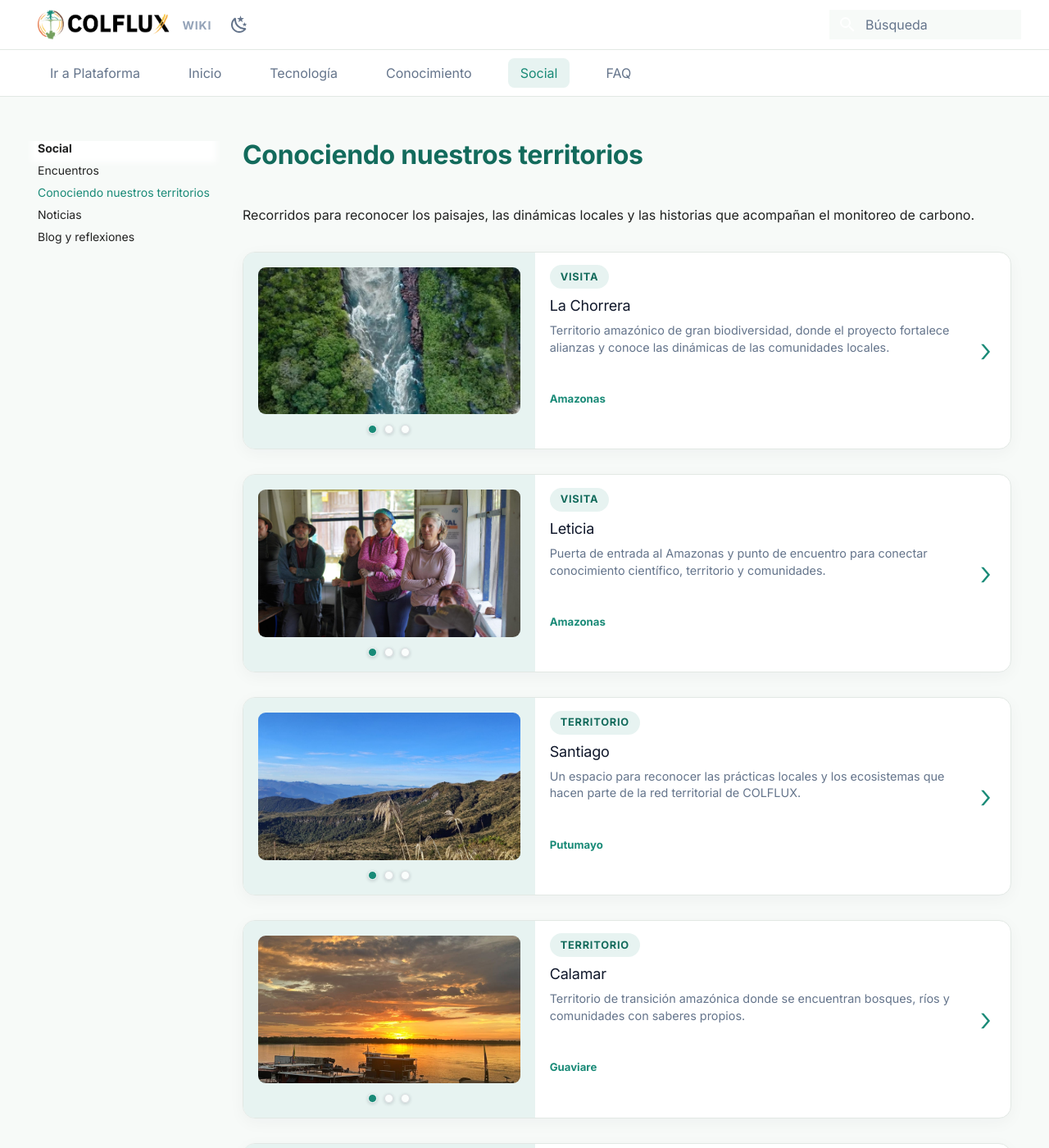
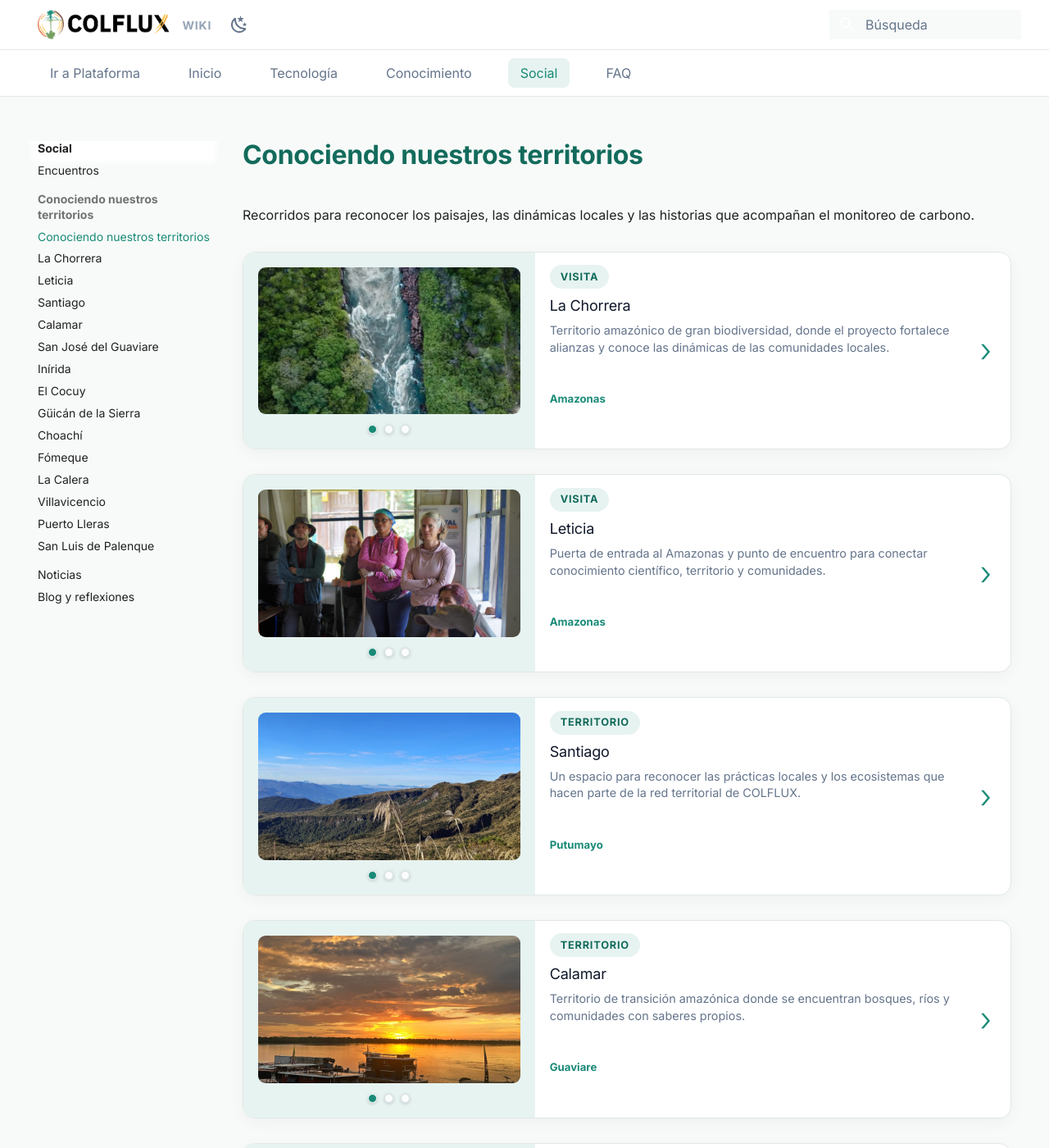
Before and after one commit to colflux/context, an MkDocs documentation site: the page built from docs/social/territorios.md, in a window 1280 px wide and 1400 px high. Shown: the whole window at 82% size. Built offline with MkDocs 1.6.1 and Material for MkDocs 9.7.7, drawn with Linux system fonts in a browser that asks for light colours.

```diff
--- a/docs/social/territorios.md
+++ b/docs/social/territorios.md
@@ -9,7 +9,7 @@ Recorridos para reconocer los paisajes, las dinámicas locales y las historias q
 
 <div class="territories-grid">
 
-<article class="territory-card">
+<a class="territory-card" href="territorios/la-chorrera/">
   <div class="territory-gallery">
     <input type="radio" name="gallery-la-chorrera" id="la-chorrera-1" checked>
     <input type="radio" name="gallery-la-chorrera" id="la-chorrera-2">
@@ -22,71 +22,71 @@ Recorridos para reconocer los paisajes, las dinámicas locales y las historias q
     <div class="territory-dots" aria-label="Fotos de La Chorrera"><label for="la-chorrera-1" aria-label="Ver foto 1"></label><label for="la-chorrera-2" aria-label="Ver foto 2"></label><label for="la-chorrera-3" aria-label="Ver foto 3"></label></div>
   </div>
   <div class="territory-card-body"><span class="territory-tag">Visita</span><h3>La Chorrera</h3><p>Territorio amazónico de gran biodiversidad, donde el proyecto fortalece alianzas y conoce las dinámicas de las comunidades locales.</p><div class="territory-meta">Amazonas</div></div>
-</article>
+</a>
 
-<article class="territory-card">
+<a class="territory-card" href="territorios/leticia/">
   <div class="territory-gallery"><input type="radio" name="gallery-leticia" id="leticia-1" checked><input type="radio" name="gallery-leticia" id="leticia-2"><input type="radio" name="gallery-leticia" id="leticia-3"><div class="territory-slides"><img src="../../assets/territorios/leticia-1.jpg" alt="Amacayacu, Leticia"><img src="../../assets/territorios/leticia-2.jpg" alt="Paisaje de Amacayacu, Leticia"><img src="../../assets/territorios/leticia-3.jpg" alt="Paisaje amazónico de Leticia"></div><div class="territory-dots" aria-label="Fotos de Leticia"><label for="leticia-1" aria-label="Ver foto 1"></label><label for="leticia-2" aria-label="Ver foto 2"></label><label for="leticia-3" aria-label="Ver foto 3"></label></div></div>
   <div class="territory-card-body"><span class="territory-tag">Visita</span><h3>Leticia</h3><p>Puerta de entrada al Amazonas y punto de encuentro para conectar conocimiento científico, territorio y comunidades.</p><div class="territory-meta">Amazonas</div></div>
-</article>
+</a>
 
-<article class="territory-card">
+<a class="territory-card" href="territorios/santiago/">
   <div class="territory-gallery"><input type="radio" name="gallery-santiago" id="santiago-1" checked><input type="radio" name="gallery-santiago" id="santiago-2"><input type="radio" name="gallery-santiago" id="santiago-3"><div class="territory-slides"><img src="../../assets/territorios/putumayo-1.jpg" alt="Paisaje de Santiago"><img src="../../assets/territorios/putumayo-2.jpg" alt="Territorio de Santiago"><img src="../../assets/territorios/putumayo-3.jpg" alt="Ecosistema de Santiago"></div><div class="territory-dots" aria-label="Fotos de Santiago"><label for="santiago-1" aria-label="Ver foto 1"></label><label for="santiago-2" aria-label="Ver foto 2"></label><label for="santiago-3" aria-label="Ver foto 3"></label></div></div>
   <div class="territory-card-body"><span class="territory-tag">Territorio</span><h3>Santiago</h3><p>Un espacio para reconocer las prácticas locales y los ecosistemas que hacen parte de la red territorial de COLFLUX.</p><div class="territory-meta">Putumayo</div></div>
-</article>
+</a>
 
-<article class="territory-card">
+<a class="territory-card" href="territorios/calamar/">
   <div class="territory-gallery"><input type="radio" name="gallery-calamar" id="calamar-1" checked><input type="radio" name="gallery-calamar" id="calamar-2"><input type="radio" name="gallery-calamar" id="calamar-3"><div class="territory-slides"><img src="../../assets/territorios/guaviare-1.jpg" alt="Paisaje de Calamar"><img src="../../assets/territorios/guaviare-2.jpg" alt="Humedal de Calamar"><img src="../../assets/territorios/guaviare-3.jpg" alt="Territorio de Calamar"></div><div class="territory-dots" aria-label="Fotos de Calamar"><label for="calamar-1" aria-label="Ver foto 1"></label><label for="calamar-2" aria-label="Ver foto 2"></label><label for="calamar-3" aria-label="Ver foto 3"></label></div></div>
   <div class="territory-card-body"><span class="territory-tag">Territorio</span><h3>Calamar</h3><p>Territorio de transición amazónica donde se encuentran bosques, ríos y comunidades con saberes propios.</p><div class="territory-meta">Guaviare</div></div>
-</article>
+</a>
 
-<article class="territory-card">
+<a class="territory-card" href="territorios/san-jose-del-guaviare/">
   <div class="territory-gallery"><input type="radio" name="gallery-san-jose" id="san-jose-1" checked><input type="radio" name="gallery-san-jose" id="san-jose-2"><input type="radio" name="gallery-san-jose" id="san-jose-3"><div class="territory-slides"><img src="../../assets/territorios/guaviare-1.jpg" alt="Paisaje de San José del Guaviare"><img src="../../assets/territorios/guaviare-2.jpg" alt="Humedal de San José del Guaviare"><img src="../../assets/territorios/guaviare-3.jpg" alt="Territorio de San José del Guaviare"></div><div class="territory-dots" aria-label="Fotos de San José del Guaviare"><label for="san-jose-1" aria-label="Ver foto 1"></label><label for="san-jose-2" aria-label="Ver foto 2"></label><label for="san-jose-3" aria-label="Ver foto 3"></label></div></div>
   <div class="territory-card-body"><span class="territory-tag">Territorio</span><h3>San José del Guaviare</h3><p>Un paisaje de encuentro entre la Amazonía y la Orinoquía, con comunidades y ecosistemas estratégicos.</p><div class="territory-meta">Guaviare</div></div>
-</article>
+</a>
 
-<article class="territory-card">
+<a class="territory-card" href="territorios/inirida/">
   <div class="territory-gallery"><input type="radio" name="gallery-inirida" id="inirida-1" checked><input type="radio" name="gallery-inirida" id="inirida-2"><input type="radio" name="gallery-inirida" id="inirida-3"><div class="territory-slides"><img src="../../assets/territorios/inirida-1.jpg" alt="Río y selva de Inírida"><img src="../../assets/territorios/inirida-2.jpg" alt="Paisaje de Inírida"><img src="../../assets/territorios/inirida-3.jpg" alt="Bosque de Inírida"></div><div class="territory-dots" aria-label="Fotos de Inírida"><label for="inirida-1" aria-label="Ver foto 1"></label><label for="inirida-2" aria-label="Ver foto 2"></label><label for="inirida-3" aria-label="Ver foto 3"></label></div></div>
   <div class="territory-card-body"><span class="territory-tag">Territorio</span><h3>Inírida</h3><p>Territorio de ríos y sabanas amazónicas donde la biodiversidad y la cultura local orientan el diálogo.</p><div class="territory-meta">Guainía</div></div>
-</article>
+</a>
 
-<article class="territory-card">
+<a class="territory-card" href="territorios/el-cocuy/">
   <div class="territory-gallery"><input type="radio" name="gallery-cocuy" id="cocuy-1" checked><input type="radio" name="gallery-cocuy" id="cocuy-2"><input type="radio" name="gallery-cocuy" id="cocuy-3"><div class="territory-slides"><img src="../../assets/territorios/cocuy-1.jpg" alt="Montañas de El Cocuy"><img src="../../assets/territorios/cocuy-2.jpg" alt="Paisaje de El Cocuy"><img src="../../assets/territorios/cocuy-3.jpg" alt="Vegetación de El Cocuy"></div><div class="territory-dots" aria-label="Fotos de El Cocuy"><label for="cocuy-1" aria-label="Ver foto 1"></label><label for="cocuy-2" aria-label="Ver foto 2"></label><label for="cocuy-3" aria-label="Ver foto 3"></label></div></div>
   <div class="territory-card-body"><span class="territory-tag">Visita</span><h3>El Cocuy</h3><p>Paisajes de alta montaña que permiten conversar sobre páramos, agua y conservación con los actores locales.</p><div class="territory-meta">Boyacá</div></div>
-</article>
+</a>
 
-<article class="territory-card">
+<a class="territory-card" href="territorios/guican-de-la-sierra/">
   <div class="territory-gallery"><input type="radio" name="gallery-guican" id="guican-1" checked><input type="radio" name="gallery-guican" id="guican-2"><input type="radio" name="gallery-guican" id="guican-3"><div class="territory-slides"><img src="https://images.unsplash.com/photo-1500534623283-312aade485b7?auto=format&fit=crop&w=900&q=80" alt="Montañas de Güicán de la Sierra"><img src="https://images.unsplash.com/photo-1469474968028-56623f02e42e?auto=format&fit=crop&w=900&q=80" alt="Paisaje de Güicán de la Sierra"><img src="https://images.unsplash.com/photo-1441974231531-c6227db76b6e?auto=format&fit=crop&w=900&q=80" alt="Sendero de Güicán de la Sierra"></div><div class="territory-dots" aria-label="Fotos de Güicán de la Sierra"><label for="guican-1" aria-label="Ver foto 1"></label><label for="guican-2" aria-label="Ver foto 2"></label><label for="guican-3" aria-label="Ver foto 3"></label></div></div>
   <div class="territory-card-body"><span class="territory-tag">Visita</span><h3>Güicán de la Sierra</h3><p>Un territorio de páramo y montaña donde el cuidado del agua conecta el conocimiento local y científico.</p><div class="territory-meta">Boyacá</div></div>
-</article>
+</a>
 
-<article class="territory-card">
+<a class="territory-card" href="territorios/choachi/">
   <div class="territory-gallery"><input type="radio" name="gallery-choachi" id="choachi-1" checked><input type="radio" name="gallery-choachi" id="choachi-2"><input type="radio" name="gallery-choachi" id="choachi-3"><div class="territory-slides"><img src="../../assets/territorios/chingaza-1.jpg" alt="Paisaje de Choachí"><img src="../../assets/territorios/chingaza-2.jpg" alt="Bosque de Choachí"><img src="../../assets/territorios/chingaza-3.jpg" alt="Montañas de Choachí"></div><div class="territory-dots" aria-label="Fotos de Choachí"><label for="choachi-1" aria-label="Ver foto 1"></label><label for="choachi-2" aria-label="Ver foto 2"></label><label for="choachi-3" aria-label="Ver foto 3"></label></div></div>
   <div class="territory-card-body"><span class="territory-tag">Territorio</span><h3>Choachí</h3><p>Montañas cercanas a Bogotá que muestran la relación entre ecosistemas altoandinos y comunidades rurales.</p><div class="territory-meta">Cundinamarca</div></div>
-</article>
+</a>
 
-<article class="territory-card">
+<a class="territory-card" href="territorios/fomeque/">
   <div class="territory-gallery"><input type="radio" name="gallery-fomeque" id="fomeque-1" checked><input type="radio" name="gallery-fomeque" id="fomeque-2"><input type="radio" name="gallery-fomeque" id="fomeque-3"><div class="territory-slides"><img src="../../assets/territorios/chingaza-1.jpg" alt="Montañas de Fómeque"><img src="../../assets/territorios/chingaza-2.jpg" alt="Bosque de Fómeque"><img src="../../assets/territorios/chingaza-3.jpg" alt="Paisaje de Fómeque"></div><div class="territory-dots" aria-label="Fotos de Fómeque"><label for="fomeque-1" aria-label="Ver foto 1"></label><label for="fomeque-2" aria-label="Ver foto 2"></label><label for="fomeque-3" aria-label="Ver foto 3"></label></div></div>
   <div class="territory-card-body"><span class="territory-tag">Territorio</span><h3>Fómeque</h3><p>Un territorio de páramo, bosque y agua donde el diálogo con los actores locales es esencial.</p><div class="territory-meta">Cundinamarca</div></div>
-</article>
+</a>
 
-<article class="territory-card">
+<a class="territory-card" href="territorios/la-calera/">
   <div class="territory-gallery"><input type="radio" name="gallery-calera" id="calera-1" checked><input type="radio" name="gallery-calera" id="calera-2"><input type="radio" name="gallery-calera" id="calera-3"><div class="territory-slides"><img src="../../assets/territorios/chingaza-1.jpg" alt="Bosque de La Calera"><img src="../../assets/territorios/chingaza-2.jpg" alt="Paisaje de La Calera"><img src="../../assets/territorios/chingaza-3.jpg" alt="Sendero de La Calera"></div><div class="territory-dots" aria-label="Fotos de La Calera"><label for="calera-1" aria-label="Ver foto 1"></label><label for="calera-2" aria-label="Ver foto 2"></label><label for="calera-3" aria-label="Ver foto 3"></label></div></div>
   <div class="territory-card-body"><span class="territory-tag">Territorio</span><h3>La Calera</h3><p>Un paisaje altoandino próximo a la capital, clave para comprender los vínculos entre agua, ciudad y ruralidad.</p><div class="territory-meta">Cundinamarca</div></div>
-</article>
+</a>
 
-<article class="territory-card">
+<a class="territory-card" href="territorios/villavicencio/">
   <div class="territory-gallery"><input type="radio" name="gallery-villavicencio" id="villavicencio-1" checked><input type="radio" name="gallery-villavicencio" id="villavicencio-2"><input type="radio" name="gallery-villavicencio" id="villavicencio-3"><div class="territory-slides"><img src="../../assets/territorios/casanare-1.jpg" alt="Paisaje de Villavicencio"><img src="../../assets/territorios/casanare-2.jpg" alt="Río cercano a Villavicencio"><img src="../../assets/territorios/casanare-3.jpg" alt="Vegetación de Villavicencio"></div><div class="territory-dots" aria-label="Fotos de Villavicencio"><label for="villavicencio-1" aria-label="Ver foto 1"></label><label for="villavicencio-2" aria-label="Ver foto 2"></label><label for="villavicencio-3" aria-label="Ver foto 3"></label></div></div>
   <div class="territory-card-body"><span class="territory-tag">Territorio</span><h3>Villavicencio</h3><p>Puerta de la Orinoquía, donde confluyen paisajes de piedemonte, sabana y redes de trabajo territorial.</p><div class="territory-meta">Meta</div></div>
-</article>
+</a>
 
-<article class="territory-card">
+<a class="territory-card" href="territorios/puerto-lleras/">
   <div class="territory-gallery"><input type="radio" name="gallery-puerto-lleras" id="puerto-lleras-1" checked><input type="radio" name="gallery-puerto-lleras" id="puerto-lleras-2"><input type="radio" name="gallery-puerto-lleras" id="puerto-lleras-3"><div class="territory-slides"><img src="../../assets/territorios/casanare-1.jpg" alt="Río de Puerto Lleras"><img src="../../assets/territorios/casanare-2.jpg" alt="Sabana de Puerto Lleras"><img src="../../assets/territorios/casanare-3.jpg" alt="Paisaje de Puerto Lleras"></div><div class="territory-dots" aria-label="Fotos de Puerto Lleras"><label for="puerto-lleras-1" aria-label="Ver foto 1"></label><label for="puerto-lleras-2" aria-label="Ver foto 2"></label><label for="puerto-lleras-3" aria-label="Ver foto 3"></label></div></div>
   <div class="territory-card-body"><span class="territory-tag">Visita</span><h3>Puerto Lleras</h3><p>Sabana y ríos de la Orinoquía que permiten reconocer sus ciclos, biodiversidad y actividades productivas.</p><div class="territory-meta">Meta</div></div>
-</article>
+</a>
 
-<article class="territory-card">
+<a class="territory-card" href="territorios/san-luis-de-palenque/">
   <div class="territory-gallery"><input type="radio" name="gallery-san-luis" id="san-luis-1" checked><input type="radio" name="gallery-san-luis" id="san-luis-2"><input type="radio" name="gallery-san-luis" id="san-luis-3"><div class="territory-slides"><img src="../../assets/territorios/casanare-1.jpg" alt="Paisaje de San Luis de Palenque"><img src="../../assets/territorios/casanare-2.jpg" alt="Río de San Luis de Palenque"><img src="../../assets/territorios/casanare-3.jpg" alt="Sabana de San Luis de Palenque"></div><div class="territory-dots" aria-label="Fotos de San Luis de Palenque"><label for="san-luis-1" aria-label="Ver foto 1"></label><label for="san-luis-2" aria-label="Ver foto 2"></label><label for="san-luis-3" aria-label="Ver foto 3"></label></div></div>
   <div class="territory-card-body"><span class="territory-tag">Visita</span><h3>San Luis de Palenque</h3><p>Territorio llanero para conversar sobre sabanas inundables, biodiversidad y formas de vida locales.</p><div class="territory-meta">Casanare</div></div>
-</article>
+</a>
 
 </div>
--- a/docs/stylesheets/extra.css
+++ b/docs/stylesheets/extra.css
@@ -597,6 +597,98 @@ body,
   font-weight: 600;
 }
 
+.territory-card {
+  color: inherit;
+  text-decoration: none;
+}
+
+.territory-card:visited {
+  color: inherit;
+}
+
+.territory-card:focus-visible {
+  outline: 2px solid var(--colflux-teal);
+  outline-offset: 4px;
+}
+
+.territory-detail {
+  max-width: 980px;
+  margin: 0 auto 2rem;
+}
+
+.territory-detail-header {
+  display: grid;
+  grid-template-columns: minmax(0, 1.2fr) minmax(0, 0.8fr);
+  gap: 1.5rem;
+  align-items: center;
+  margin-bottom: 1.5rem;
+}
+
+.territory-detail-image {
+  width: 100%;
+  height: 320px;
+  object-fit: cover;
+  border: 1px solid var(--colflux-border);
+  border-radius: 1rem;
+  box-shadow: 0 0.4rem 1rem rgba(15, 23, 42, 0.08);
+}
+
+.territory-summary {
+  margin: 0;
+  color: var(--colflux-fg-muted);
+  font-size: 1.02rem;
+  line-height: 1.7;
+}
+
+.territory-fact-grid {
+  display: grid;
+  grid-template-columns: repeat(auto-fit, minmax(220px, 1fr));
+  gap: 1rem;
+  margin-top: 1.5rem;
+}
+
+.territory-fact {
+  padding: 1rem 1rem 0.9rem;
+  background: var(--colflux-panel);
+  border: 1px solid var(--colflux-border);
+  border-radius: 0.75rem;
+}
+
+.territory-fact strong {
+  display: block;
+  margin-bottom: 0.45rem;
+  color: var(--colflux-teal-dark);
+  font-size: 0.72rem;
+  letter-spacing: 0.08em;
+  text-transform: uppercase;
+}
+
+.territory-fact p,
+.territory-fact ul,
+.territory-fact li {
+  margin: 0;
+  color: var(--colflux-fg);
+  font-size: 0.94rem;
+  line-height: 1.7;
+}
+
+.territory-fact ul {
+  padding-left: 1.15rem;
+}
+
+.territory-back-link {
+  display: inline-flex;
+  align-items: center;
+  margin-top: 1.25rem;
+  color: var(--colflux-teal);
+  font-weight: 600;
+  text-decoration: none;
+}
+
+.territory-back-link:hover {
+  text-decoration: underline;
+}
+
 @media screen and (max-width: 760px) {
   .territories-grid {
     grid-template-columns: 1fr;
@@ -616,6 +708,10 @@ body,
 
   .territory-card-body {
     padding-right: 3rem;
+  }
+
+  .territory-detail-header {
+    grid-template-columns: 1fr;
   }
 }
 
--- a/mkdocs.yml
+++ b/mkdocs.yml
@@ -68,7 +68,22 @@ nav:
   - Social:
       - social/index.md
       - Encuentros: social/encuentros.md
-      - Conociendo nuestros territorios: social/territorios.md
+      - Conociendo nuestros territorios:
+          - social/territorios.md
+          - social/territorios/la-chorrera.md
+          - social/territorios/leticia.md
+          - social/territorios/santiago.md
+          - social/territorios/calamar.md
+          - social/territorios/san-jose-del-guaviare.md
+          - social/territorios/inirida.md
+          - social/territorios/el-cocuy.md
+          - social/territorios/guican-de-la-sierra.md
+          - social/territorios/choachi.md
+          - social/territorios/fomeque.md
+          - social/territorios/la-calera.md
+          - social/territorios/villavicencio.md
+          - social/territorios/puerto-lleras.md
+          - social/territorios/san-luis-de-palenque.md
       - social/noticias.md
       - social/blog-y-reflexiones.md
   - FAQ: faq/index.md
```
Also changed, not shown: docs/personal/tasks/inprogress/automatizar-deploy-ecosistema-colflux.md (added, +14 -0 lines), docs/personal/tasks/inprogress/lista-funcionalidades.md (added, +14 -0 lines), docs/social/territorios/calamar.md (added, +26 -0 lines), docs/social/territorios/choachi.md (added, +29 -0 lines), docs/social/territorios/el-cocuy.md (added, +28 -0 lines), docs/social/territorios/fomeque.md (added, +28 -0 lines), docs/social/territorios/guican-de-la-sierra.md (added, +28 -0 lines), docs/social/territorios/inirida.md (added, +27 -0 lines), docs/social/territorios/la-calera.md (added, +28 -0 lines), docs/social/territorios/la-chorrera.md (added, +29 -0 lines), docs/social/territorios/leticia.md (added, +29 -0 lines), docs/social/territorios/puerto-lleras.md (added, +27 -0 lines), docs/social/territorios/san-jose-del-guaviare.md (added, +27 -0 lines), docs/social/territorios/san-luis-de-palenque.md (added, +27 -0 lines), 2 more files, 1 other file.
